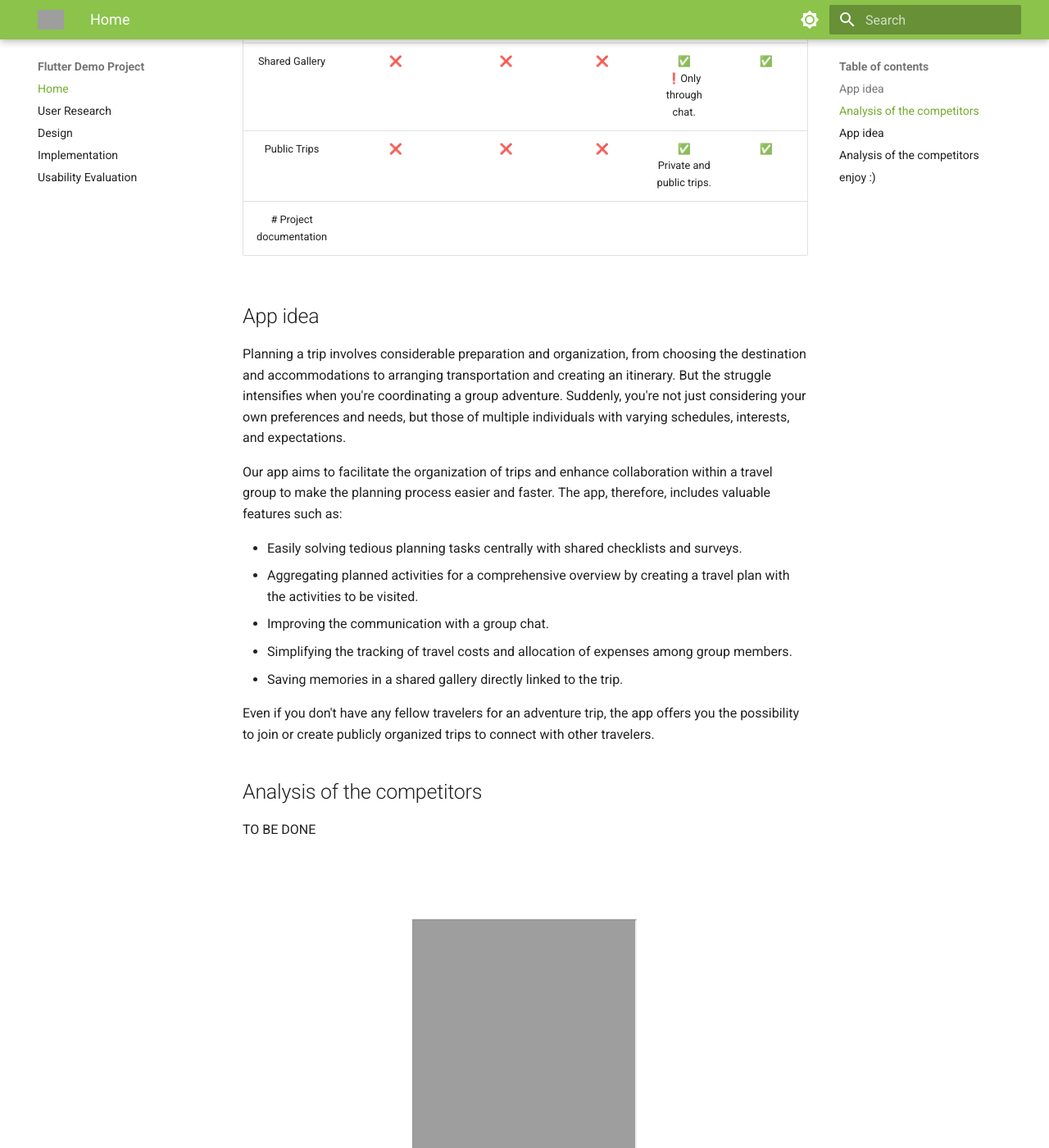
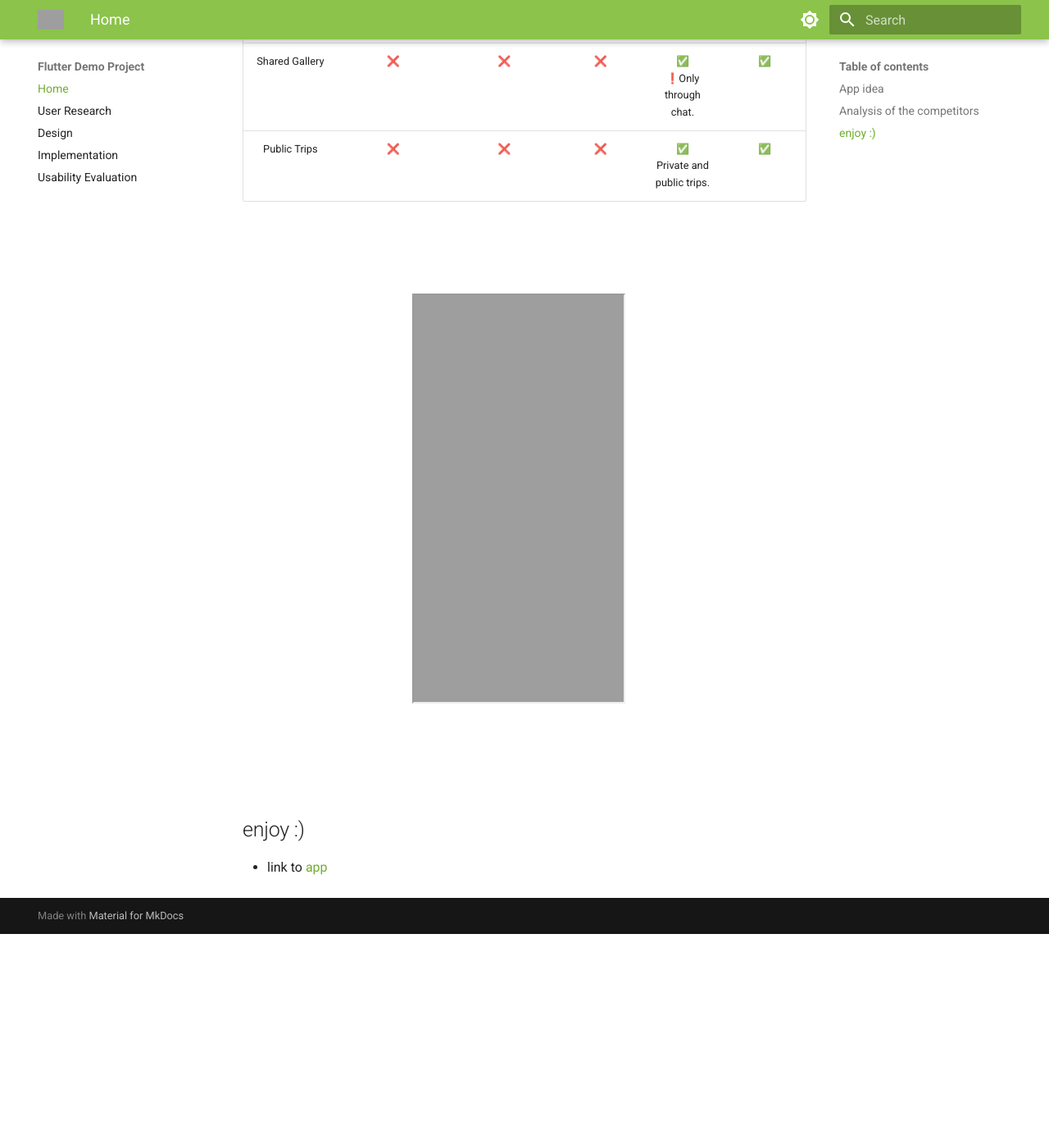
Before and after one commit to antebrl/travel-link, an MkDocs documentation site: the page built from docs/index.md, in a window 1280 px wide and 1400 px high, scrolled down 2032 px. Shown: the whole window at 82% size. Built offline with MkDocs 1.6.1 and Material for MkDocs 9.7.7, drawn with Linux system fonts in a browser that asks for light colours; after the commit the page ends 3171 px from its top, so only the background shows below that; grey boxes are pictures that could not be loaded.

Commit message:
docs: remove duplicate app idea

```diff
--- a/docs/index.md
+++ b/docs/index.md
@@ -37,34 +37,13 @@
 | Profile Customization | ❌ | ✅ | ❌ | ✅ | ✅ |
 | Shared Gallery | ❌ | ❌ | ❌ | ✅<br>❗Only through chat. | ✅ |
 | Public Trips | ❌ | ❌ | ❌ | ✅<br> Private and public trips. | ✅ |
-# Project documentation
-
-## App idea
-
-Planning a trip involves considerable preparation and organization, from choosing the destination and accommodations to arranging transportation and creating an itinerary. But the struggle intensifies when you're coordinating a group adventure. Suddenly, you're not just considering your own preferences and needs, but those of multiple individuals with varying schedules, interests, and expectations.
-
-Our app aims to facilitate the organization of trips and enhance collaboration within a travel group to make the planning process easier and faster. The app, therefore, includes valuable features such as:
-
-- Easily solving tedious planning tasks centrally with shared checklists and surveys.
-- Aggregating planned activities for a comprehensive overview by creating a travel plan with the activities to be visited.
-- Improving the communication with a group chat.
-- Simplifying the tracking of travel costs and allocation of expenses among group members.
-- Saving memories in a shared gallery directly linked to the trip.
-
-Even if you don't have any fellow travelers for an adventure trip, the app offers you the possibility to join or create publicly organized trips to connect with other travelers.
 
 
-## Analysis of the competitors
-
-TO BE DONE
-
 <div class="mobile-frame">
-<iframe src="https://hcimo4x-grey-trapp-hci-trapp-hci-lab-studi-sose2-e6afe3a1eb2adc.h-da.io/app/" style="width:400px; height: 640px;" seamless></iframe>
+<iframe width=450px src="https://hcimo4x-grey-trapp-hci-trapp-hci-lab-studi-sose2-e6afe3a1eb2adc.h-da.io/app/" seamless></iframe>
 </div>
 
 
 ## enjoy :)
 
 - link to [app](https://hci-lab-stud-base-hci-trapp-b7d28e4b4e3781a4348b8736851ad75af0d.h-da.io/app/)
-
-- link to [app](https://hci-lab-stud-base-hci-trapp-b7d28e4b4e3781a4348b8736851ad75af0d.h-da.io/app/)
```
